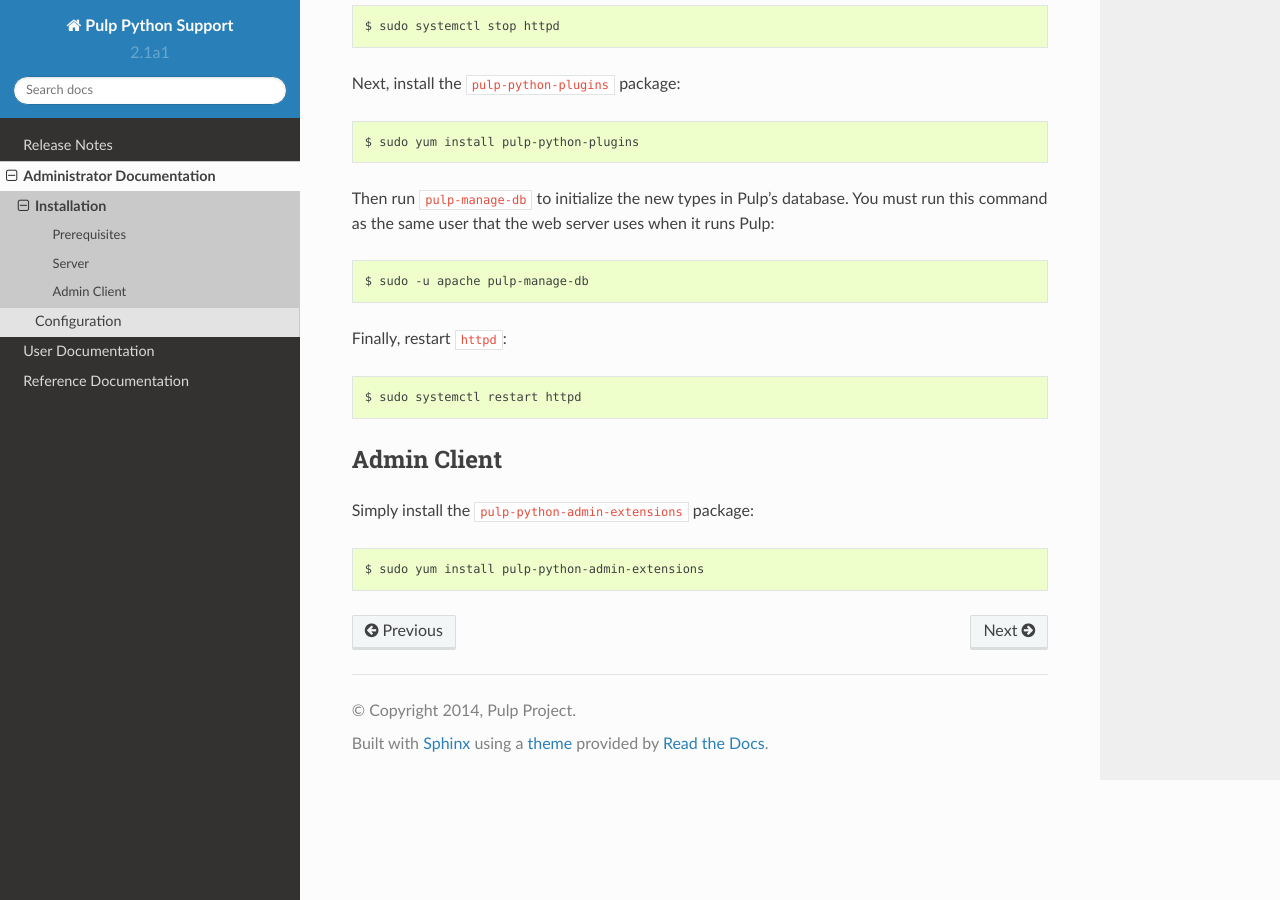
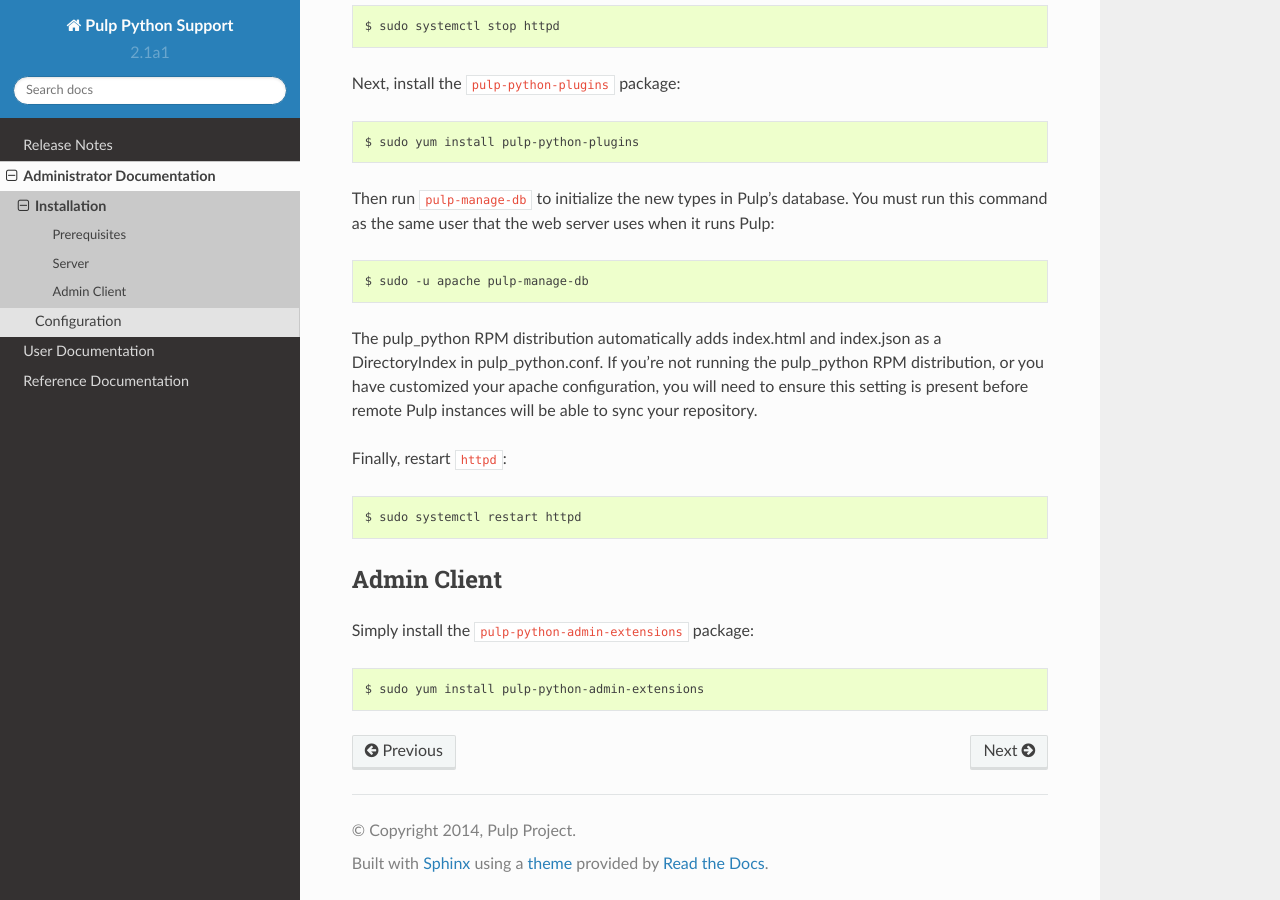
Before and after one commit to pulp/pulp_python, a Sphinx documentation site: the page built from docs/admin-docs/installation.rst, in a window 1280 px wide and 900 px high, scrolled down 508 px. Built offline with Sphinx 7.4.7 and the Read the Docs theme 2.0.0, drawn with Linux system fonts in a browser that asks for light colours.

Commit message:
Improve documentation about package sync between two pulp servers
fixes 2900

```diff
--- a/docs/admin-docs/installation.rst
+++ b/docs/admin-docs/installation.rst
@@ -29,6 +29,12 @@ command as the same user that the web server uses when it runs Pulp::
 
   $ sudo -u apache pulp-manage-db
 
+
+The pulp_python RPM distribution automatically adds index.html and index.json as a DirectoryIndex
+in pulp_python.conf. If you're not running the pulp_python RPM distribution, or you have
+customized your apache configuration, you will need to ensure this setting is present before remote
+Pulp instances will be able to sync your repository.
+
 Finally, restart ``httpd``::
 
   $ sudo systemctl restart httpd
--- a/docs/user-docs/getting_started.rst
+++ b/docs/user-docs/getting_started.rst
@@ -185,3 +185,7 @@ used as a feed for a second Pulp. Here is an example.::
    $ pulp-admin python repo create --repo-id sync_from_other_pulp --feed http://<host>/pulp/python/web/<repo_id>/ --package-names numpy,scipy
 
    $ pulp-admin python repo sync run --repo-id sync_from_other_pulp
+
+
+Version 2.0+ of the pulp_python plugin is required on both Pulp servers for synchronization to work.
+Syncronizing python content between pulp_python 1.x and 2.x is not supported.
```
